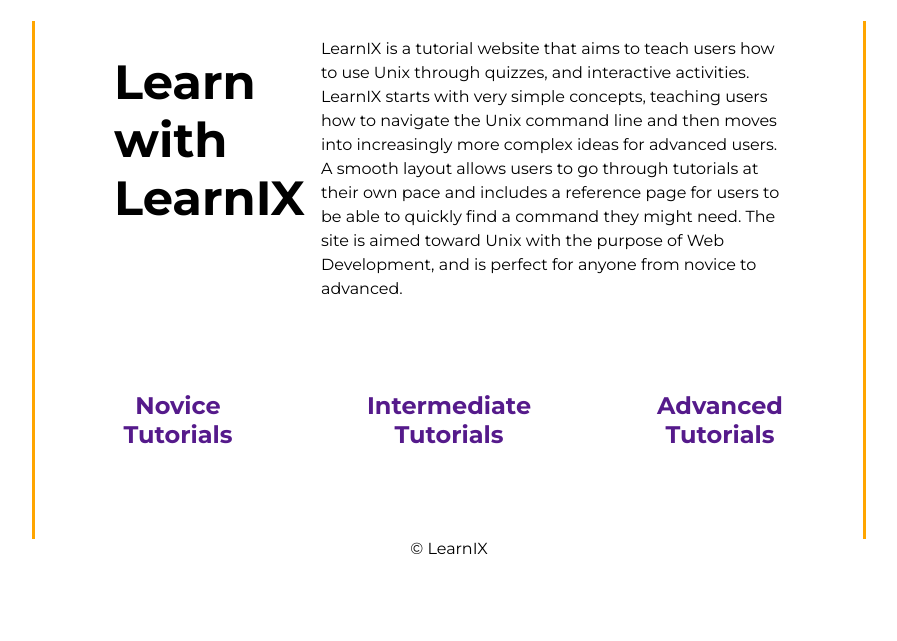
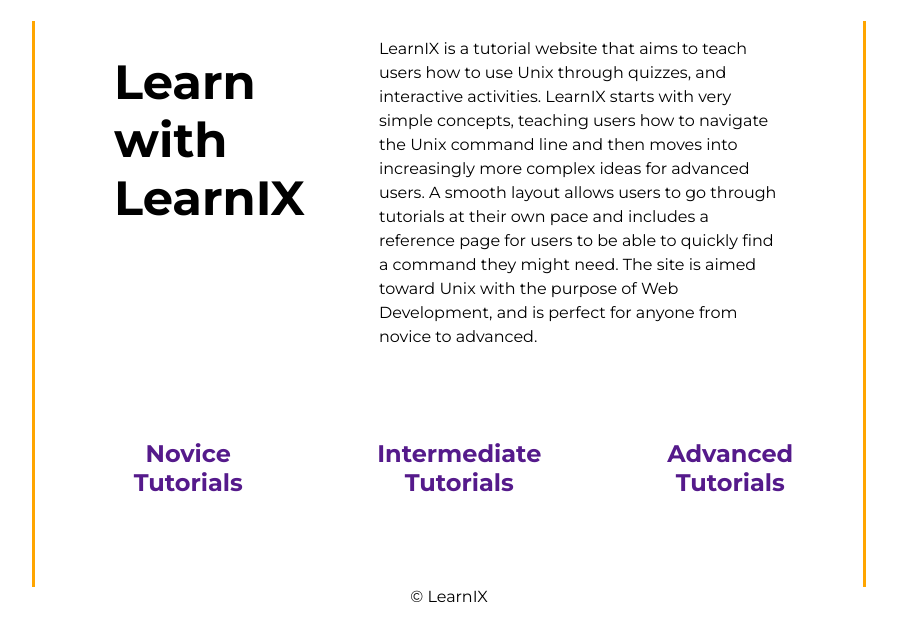
Before and after one commit to jing899/LearnIX, a PHP site: page / in a window 1280 px wide. Shown: the part 131-772 px from the top of the page, without its empty margins (191-1088 px from the left). Run offline with PHP 8.4, Linux system fonts and the light colour scheme.

Commit message:
updated css for quiz

```diff
--- a/assets/css/styles.css
+++ b/assets/css/styles.css
@@ -148,6 +148,22 @@ nav li.dropdown {
 	float: left;
 }
 
+h1 {
+	margin-left: 6%;
+}
+
+h2{
+	margin-left: 8%;
+}
+
+p{
+	margin-left: 11%;
+}
+
+input{
+	margin-left: 13%;
+}
+
 /*footer*/
 #copyright{text-align: center;}
 
```
